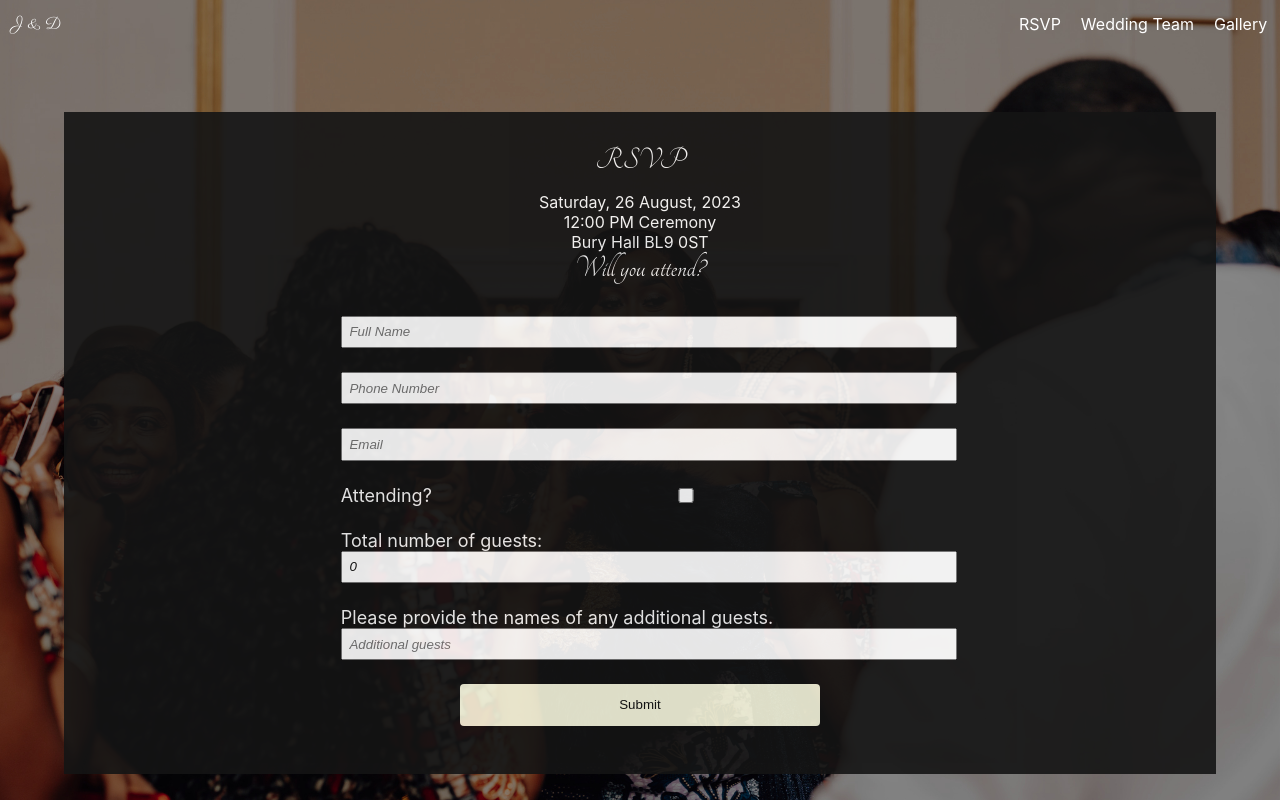
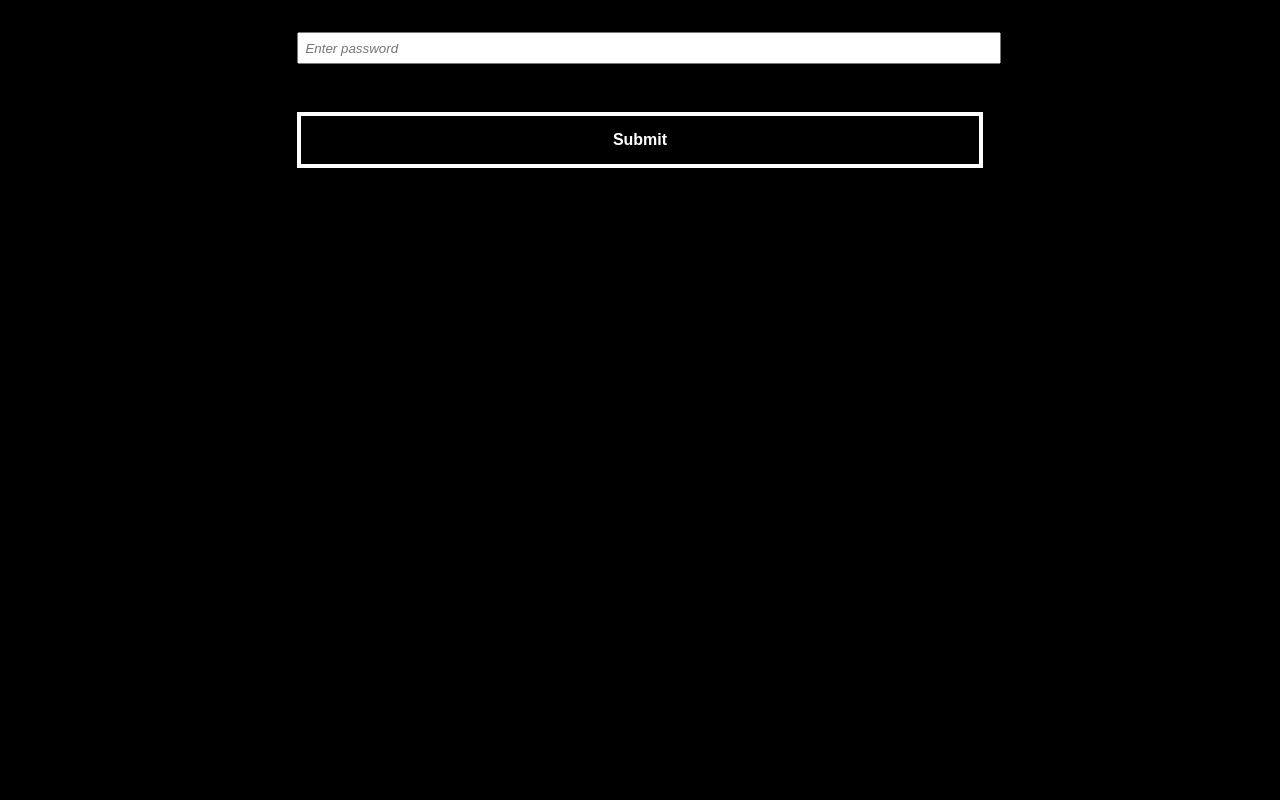
Before and after one commit to chadrakh/RSVPWebsite, a React (Create React App) app: page /rsvp in a window 1280 px wide. Built offline with nearby package versions, Linux system fonts and the light colour scheme.

Commit message:
Add password protection

```diff
--- a/src/App.tsx
+++ b/src/App.tsx
@@ -4,6 +4,7 @@ import { lazy, Suspense } from 'react';
 import { Routes as BrowserRoutes, Route } from 'react-router-dom';
 import styled from "@emotion/styled";
 import background from "./assets/background-dark-overlay.jpg";
+import PasswordProtection from './components/common/Password-Protection/PasswordProtection';
 
 const Landing = lazy(async () => await import('./components/pages/landing/Landing'));
 const RSVPForm = lazy(async () => await import('./components/pages/rsvp-form/RSVPForm'));
@@ -22,16 +23,15 @@ const Background = styled.div`
 const App = () => {
 
   return (
-      <Router>
+    <>
+    <PasswordProtection>
+        <Router>
         <Background>
           <NavBar />
           <Suspense fallback={<div className="container">Loading...</div>}>
             <BrowserRoutes>
               <Route path="/" element={<Landing />} />
-              <Route
-                  path="/rsvp"
-                  element={<RSVPForm />}
-              />
+              <Route path="/rsvp" element={<RSVPForm />} />
               <Route path="/wedding-team" element={<WeddingTeam />} />
               <Route path="/gallery" element={<ImageGallery />} />
               {/* <Route path="*" element={<PageNotFound />} /> */}
@@ -39,6 +39,8 @@ const App = () => {
           </Suspense>
         </Background>
       </Router>
+      </PasswordProtection>
+    </>
   );
 };
 
--- /dev/null
+++ b/src/components/common/Password-Protection/PasswordProtection.tsx
@@ -0,0 +1,55 @@
+import styled from '@emotion/styled';
+import { FC, ReactNode, useState } from 'react'
+import { Form, FormInput } from '../StyledForm/StyledForm';
+import PrimaryButton from '../Buttons/PrimaryButton';
+import { SITE_PASSWORD } from '../../../store/consts/consts';
+
+const PasswordContainer = styled.div`
+  display: flex;
+  flex-direction: column;
+  align-items: center;
+  justify-content: center;
+  margin: 1em;
+  text-align: center;
+`;
+
+type PasswordProps = {
+    children: ReactNode;
+}
+
+const PasswordProtection: FC<PasswordProps> = ({ children }) => {
+
+  const [isAuthenticated, setIsAuthenticated] = useState(false);
+  const [password, setPassword] = useState('');
+
+  const handlePasswordSubmit = (e: React.FormEvent) => {
+    e.preventDefault();
+
+    if (password === SITE_PASSWORD) {
+      localStorage.setItem('isAuthenticated', 'true');
+      setIsAuthenticated(true);
+    } else {
+      alert('Incorrect password');
+    }
+  };
+
+    if (isAuthenticated) {
+      return <>{children}</>; // Render the main content if authenticated
+    }
+
+    return (
+        <PasswordContainer>
+          <Form onSubmit={handlePasswordSubmit}>
+            <FormInput
+                type="password"
+                placeholder="Enter password"
+                value={password}
+                onChange={(e) => setPassword(e.target.value)}
+                />
+            <PrimaryButton type="submit">Submit</PrimaryButton>
+          </Form>
+        </PasswordContainer>
+    );
+  };
+
+export default PasswordProtection;
--- /dev/null
+++ b/src/components/common/StyledForm/StyledForm.tsx
@@ -0,0 +1,61 @@
+import styled from "@emotion/styled"
+
+export const FormWrapper = styled.div`
+  display: flex;
+  flex-direction: column;
+  align-items: center;
+  background-color: #141414;
+  opacity: 90%;
+  margin: 4em;
+  padding: 2em;
+`
+
+export const Form = styled.form`
+  padding: 1em;
+  display: flex;
+  flex-direction: column;
+
+  @media (min-width: 768px) {
+    width: 55%;
+  }
+`
+
+export const FormLabel = styled.label`
+  display: flex;
+  flex-direction: column;
+  margin-bottom: 1.5em;
+  color: #f7f7f7;
+`
+
+export const InlineFormLabel = styled.label`
+  display: flex;
+  margin-bottom: 1.5em;
+  color: #f7f7f7;
+`
+
+export const FormInput = styled.input`
+  padding: 0.5em;
+  width: 100%;
+  font-style: italic;
+  color: #141414;
+`
+
+export const ButtonWrapper = styled.div`
+  display: flex;
+  flex-direction: column;
+  align-items: center;
+`
+
+export const Button = styled.button`
+  width: 60%;
+  padding: 1em;
+  background-color: #f5f5dc;
+  color: #141414;
+  border: none;
+  border-radius: 4px;
+  cursor: pointer;
+
+  &:hover {
+    background-color: #ccccb4;
+  }
+`
--- a/src/components/common/Texts/StyledText.tsx
+++ b/src/components/common/Texts/StyledText.tsx
@@ -36,7 +36,7 @@ const StyledBody = styled.p<TextProps>`
 
 type Props = {
   children: ReactNode;
-  type?: "header" | "subheader" | "body";
+  type: "header" | "subheader" | "body";
   bold?: boolean;
   italics?: boolean;
   padding?: number;
--- a/src/components/features/Navbar/Navbar.tsx
+++ b/src/components/features/Navbar/Navbar.tsx
@@ -21,7 +21,8 @@ const RightNav = styled.div`
 
 const NavLink = styled(Link)`
   color: white;
-  margin-left: 20px;
+  font-size: large;
+  margin-left: 2em;
   text-decoration: none;
   position: relative;
   &:hover {
--- a/src/components/pages/image-gallery/ImageGallery.tsx
+++ b/src/components/pages/image-gallery/ImageGallery.tsx
@@ -1,4 +1,4 @@
-import { useState, useRef, TouchEvent } from 'react';
+import { useState, useRef, TouchEvent, useEffect } from 'react';
 import Card from '../../common/Cards/Card';
 import Image from '../../common/Image/Image';
 import { TRAD_IMAGES } from '../../../store/consts/consts';
@@ -35,9 +35,7 @@ const NextButton = styled(NavigationButton)`
 `;
 
 const ImageGallery = () => {
-  var itemsPerPage = 2;
   const [currentPage, setCurrentPage] = useState(1);
-  const totalPages = Math.ceil(TRAD_IMAGES.length / itemsPerPage);
   const containerRef = useRef<HTMLDivElement>(null);
   const [startX, setStartX] = useState(0);
 
@@ -70,8 +68,34 @@ const ImageGallery = () => {
     }
   };
 
-  var startIndex = (currentPage - 1) * itemsPerPage;
+  const calculateItemsPerPage = () => {
+    const screenWidth = window.innerWidth;
 
+    if (screenWidth >= 1024) {
+      return 1; // Desktop: 1 item per page
+    } else if (screenWidth >= 768) {
+      return 2; // Tablet: 2 items per page
+    } else {
+      return 3; // Mobile: 3 items per page
+    }
+  };
+
+  const [itemsPerPage, setItemsPerPage] = useState(calculateItemsPerPage);
+
+  useEffect(() => {
+    const updateItemsPerPage = () => {
+      setItemsPerPage(calculateItemsPerPage);
+    };
+
+    window.addEventListener('resize', updateItemsPerPage);
+
+    return () => {
+      window.removeEventListener('resize', updateItemsPerPage);
+    };
+  }, []);
+
+  const totalPages = Math.ceil(TRAD_IMAGES.length / itemsPerPage);
+  const startIndex = (currentPage - 1) * itemsPerPage;
   const endIndex = startIndex + itemsPerPage;
 
   return (
@@ -98,5 +122,3 @@ const ImageGallery = () => {
 };
 
 export default ImageGallery;
-
-// Ignore any code irrelevant to the solution, but edit this code so that for the last 11 pages it renders only one item per page.
--- a/src/components/pages/landing/Landing.tsx
+++ b/src/components/pages/landing/Landing.tsx
@@ -12,7 +12,6 @@ const Header = styled.div`
     justify-content: center;
     align-items: center;
 `
-
 
 const SubHeader = styled.div`
     display: flex;
--- a/src/components/pages/rsvp-form/RSVPForm.tsx
+++ b/src/components/pages/rsvp-form/RSVPForm.tsx
@@ -5,68 +5,9 @@ import StyledText from "../../common/Texts/StyledText";
 import { RSVPData } from '../../../store/consts/types';
 import { Button as MuiButton, Modal, Typography } from '@mui/material';
 import { EMAILJS_SERVICE_ID, EMAILJS_TEMPLATE_ID, EMAILJS_PUBLIC_KEY } from '../../../store/consts/consts';
+import { Button, ButtonWrapper, Form, FormWrapper, InlineFormLabel, FormInput, FormLabel } from '../../common/StyledForm/StyledForm';
 
-const FormWrapper = styled.div`
-  display: flex;
-  flex-direction: column;
-  align-items: center;
-  background-color: #141414;
-  opacity: 90%;
-  margin: 4em;
-  padding: 2em;
-`
-
-const Form = styled.form`
-  padding: 1em;
-  display: flex;
-  flex-direction: column;
-
-  @media (min-width: 768px) {
-    width: 55%;
-  }
-`
-
-const Label = styled.label`
-  display: flex;
-  flex-direction: column;
-  margin-bottom: 1.5em;
-  color: #f7f7f7;
-`
-
-const InlineLabel = styled.label`
-  display: flex;
-  margin-bottom: 1.5em;
-  color: #f7f7f7;
-`
-
-const Input = styled.input`
-  padding: 0.5em;
-  width: 100%;
-  font-style: italic;
-  color: #141414;
-`
-
-const ButtonWrapper = styled.div`
-  display: flex;
-  flex-direction: column;
-  align-items: center;
-`
-
-const Button = styled.button`
-  width: 60%;
-  padding: 1em;
-  background-color: #f5f5dc;
-  color: #141414;
-  border: none;
-  border-radius: 4px;
-  cursor: pointer;
-
-  &:hover {
-    background-color: #ccccb4;
-  }
-`
-
-const ModalContentWrapper = styled('div')`
+const ModalContentWrapper = styled.div`
   display: flex;
   flex-direction: column;
   align-items: center;
@@ -179,8 +120,8 @@ const RSVPForm: FC = () => {
           </StyledText>
 
           <Form onSubmit={handleSubmit}>
-          <Label>
-            <Input
+          <FormLabel>
+            <FormInput
                 type="text"
                 name="name"
                 id="name"
@@ -189,9 +130,9 @@ const RSVPForm: FC = () => {
                 onChange={(e) => setName(e.target.value)}
                 required
             />
-          </Label>
-          <Label>
-          <Input
+          </FormLabel>
+          <FormLabel>
+          <FormInput
             type="tel"
             name="phoneNumber"
             id="phoneNumber"
@@ -199,9 +140,9 @@ const RSVPForm: FC = () => {
             value={phoneNumber.trim()}
             onChange={(e) => setPhoneNumber(e.target.value)}
           />
-          </Label>
-          <Label>
-          <Input
+          </FormLabel>
+          <FormLabel>
+          <FormInput
             type="email"
             name="email"
             id="email"
@@ -209,10 +150,10 @@ const RSVPForm: FC = () => {
             value={email.trim()}
             onChange={(e) => setEmail(e.target.value)}
           />
-          </Label>
-          <InlineLabel>
+          </FormLabel>
+          <InlineFormLabel>
               <StyledText type="body">Attending?</StyledText>
-              <Input
+              <FormInput
                   type="checkbox"
                   name="isAttending"
                   id="isAttending"
@@ -222,10 +163,10 @@ const RSVPForm: FC = () => {
                       setGuestCount(1);
                   }}
               />
-          </InlineLabel>
-          <Label>
+          </InlineFormLabel>
+          <FormLabel>
               <StyledText type="body">Total number of guests:</StyledText>
-              <Input
+              <FormInput
                   type="number"
                   name="guestCount"
                   id="guestCount"
@@ -233,10 +174,10 @@ const RSVPForm: FC = () => {
                   pattern="[0-9]{10}"
                   onChange={(e) => setGuestCount(Number(e.target.value))}
               />
-          </Label>
-          <Label>
+          </FormLabel>
+          <FormLabel>
               <StyledText type="body">Please provide the names of any additional guests.</StyledText>
-              <Input
+              <FormInput
                   type="text"
                   name="additionalGuests"
                   id="additionalGuests"
@@ -244,7 +185,7 @@ const RSVPForm: FC = () => {
                   value={additionalGuests}
                   onChange={(e) => setAdditionalGuests(e.target.value)}
               />
-          </Label>
+          </FormLabel>
 
             {/*{isAttending && (*/}
             {/*    <>*/}
--- a/src/store/consts/consts.tsx
+++ b/src/store/consts/consts.tsx
@@ -23,3 +23,5 @@ export const TRAD_IMAGES: string[] = [
 export  const EMAILJS_SERVICE_ID = 'service_lpwobfk';
 export  const EMAILJS_TEMPLATE_ID = 'template_9k137tu';
 export  const EMAILJS_PUBLIC_KEY = 'd3v9fY3bp6fzGBRd-';
+
+export  const SITE_PASSWORD = 'MOMBI2023';
```
Lines whose indentation alone changed are shown as unchanged.
